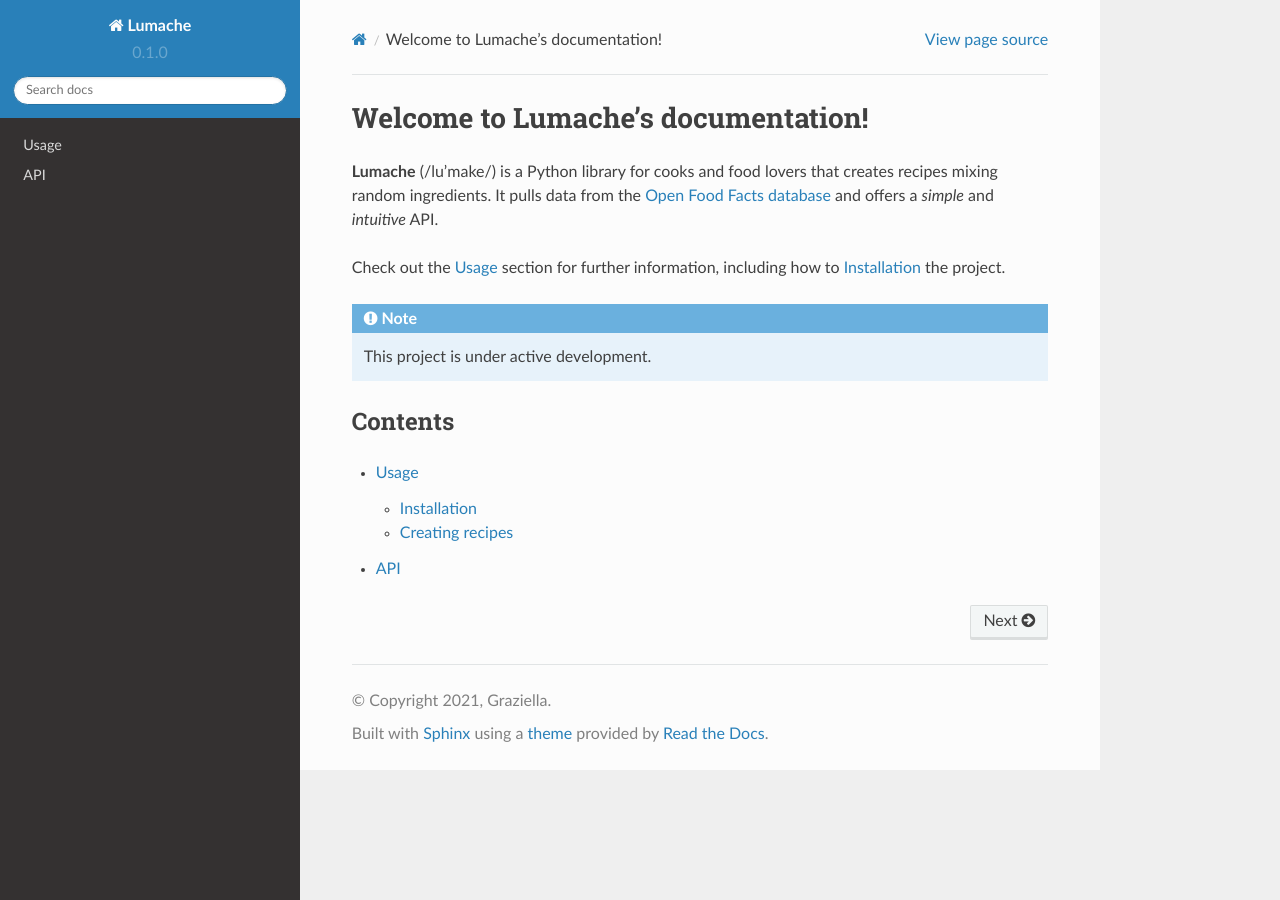
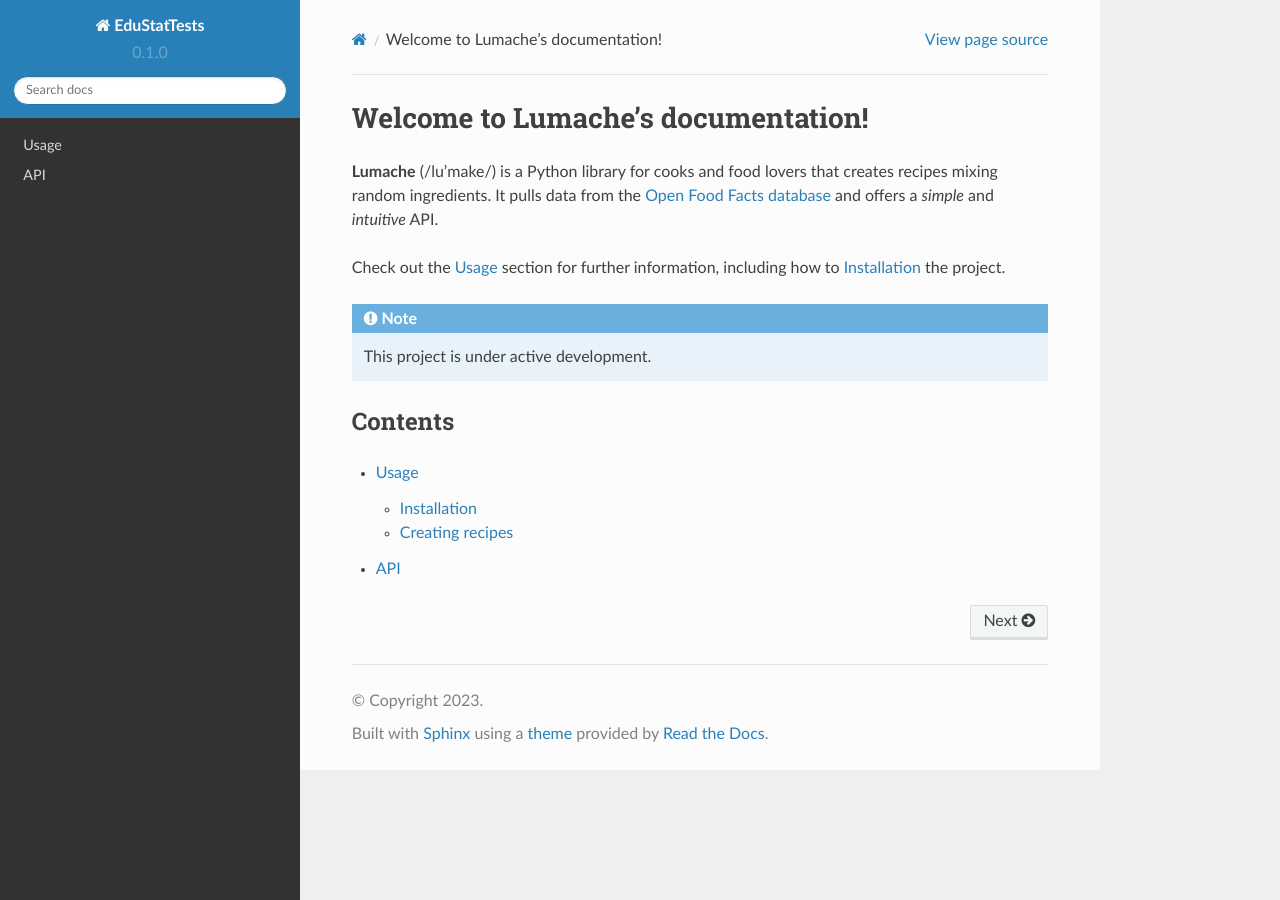
Before and after one commit to hguldal/EduStatTests, a Sphinx documentation site: the page built from docs/source/index.rst, in a window 1280 px wide. Built offline with Sphinx 7.4.7 and the Read the Docs theme 2.0.0, drawn with Linux system fonts in a browser that asks for light colours.

Commit message:
Read the Docs confs

```diff
--- a/docs/source/conf.py
+++ b/docs/source/conf.py
@@ -2,9 +2,9 @@
 
 # -- Project information
 
-project = 'Lumache'
-copyright = '2021, Graziella'
-author = 'Graziella'
+project = 'EduStatTests'
+copyright = '2023'
+author = 'Hakan Güldal'
 
 release = '0.1'
 version = '0.1.0'
```
Also changed, not shown: .readthedocs.yaml, 1 other file.
